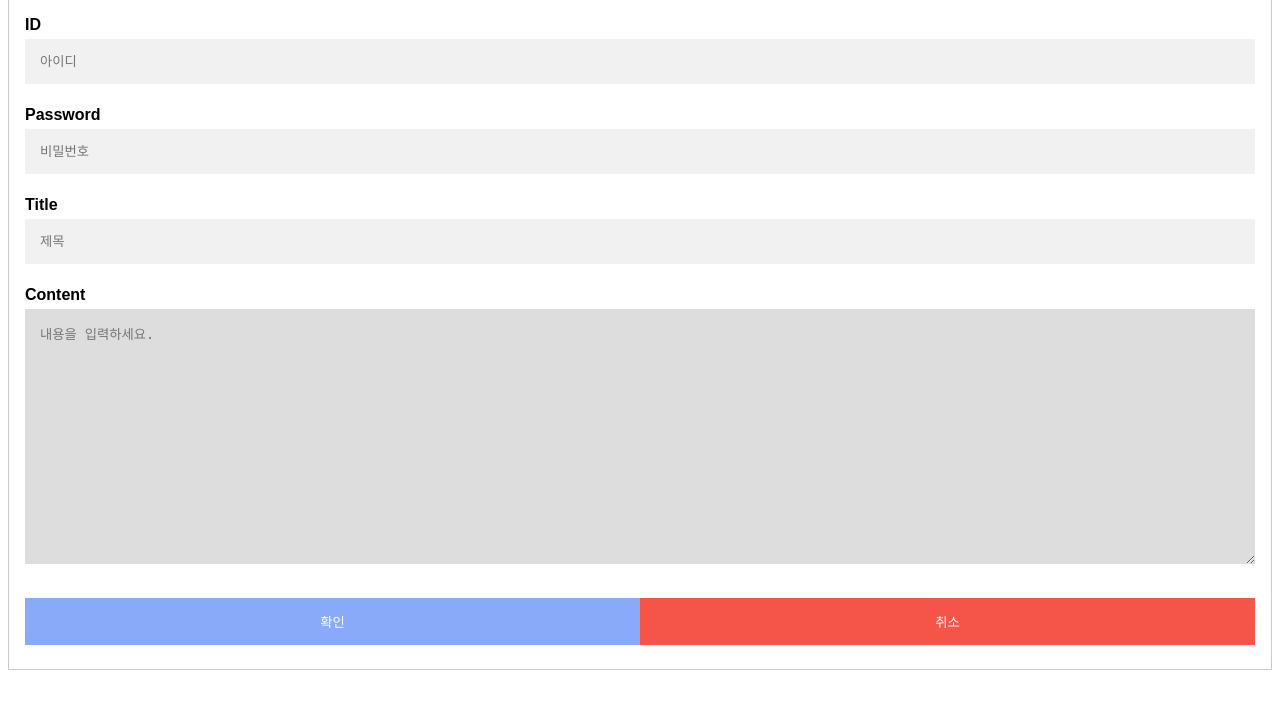
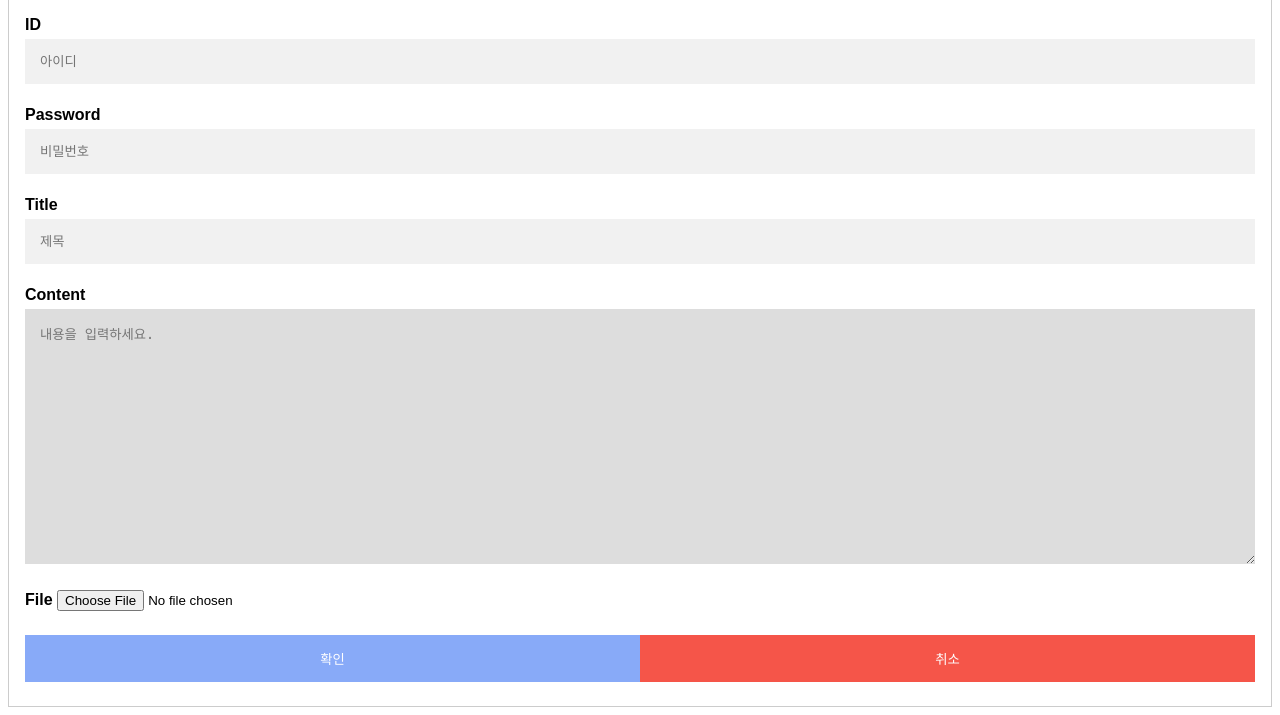
Before and after one commit to sumiini/hantor-project, a PHP site: page /write.php in a window 1280 px wide. Shown: the part 265-980 px from the top of the page. Before the commit the page ends 935 px from the top, so only its background shows below. Run offline with PHP 8.4, Linux system fonts and the light colour scheme.

Commit message:
파일 업로드 중

```diff
--- a/view.php
+++ b/view.php
@@ -83,6 +83,9 @@
                 <td class="view_id2"><?php echo $rows['id']; ?></td>
             </tr>
             <tr>
+                <td class="view_file"><a href="" download>파일이름</a></td>
+            </tr>
+            <tr>
                 <td colspan="4" class="view_content" valign="top"><?php echo $rows['content']; ?></td>
             </tr>
         </tbody>
--- a/write.php
+++ b/write.php
@@ -26,6 +26,9 @@
                 <label for="content"><strong>Content</strong></label><br>
                 <textarea name=content rows=15 placeholder="내용을 입력하세요."></textarea>
 
+                <label for="file"><strong>File</strong></label>
+                <input id="file" type="file" placeholder="파일 업로드" name="file">
+                <p>
 
                 <div class="clearfix">
                     <button type="submit" class="signupbtn" value="signup">확인</button>
--- a/write_action.php
+++ b/write_action.php
@@ -25,6 +25,8 @@
             if(isset($_SESSION['userid'])){?>
             <?php
                 $query2 = "insert into notice(title, content, id) values('$title', '$content', '$id')";
+                //$query3="insert into fileblob(file_id,file_type,file,file_size,file_name) values()"
+
                 $connect->query($query2);
             ?>
                 <script>
```
